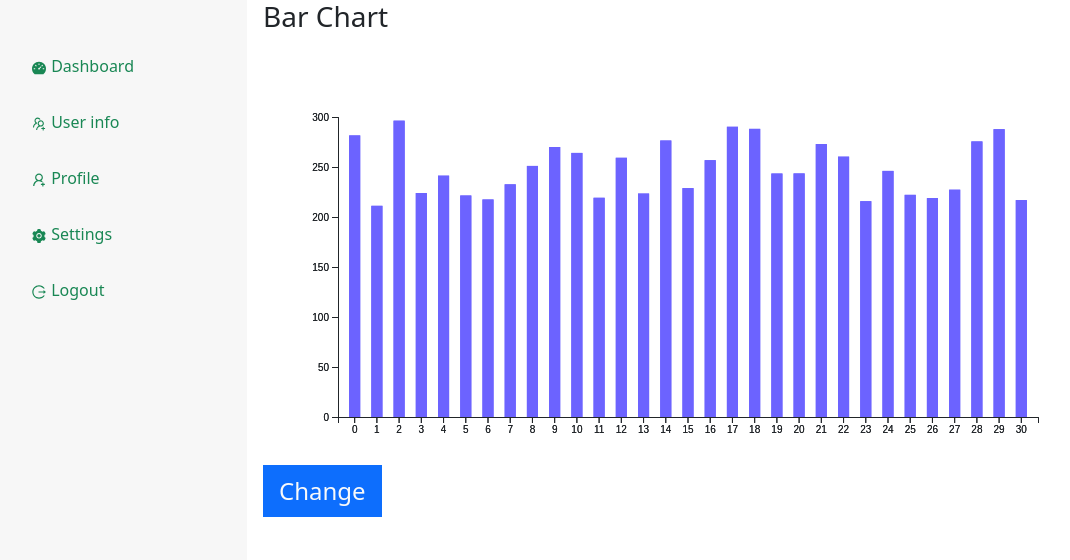
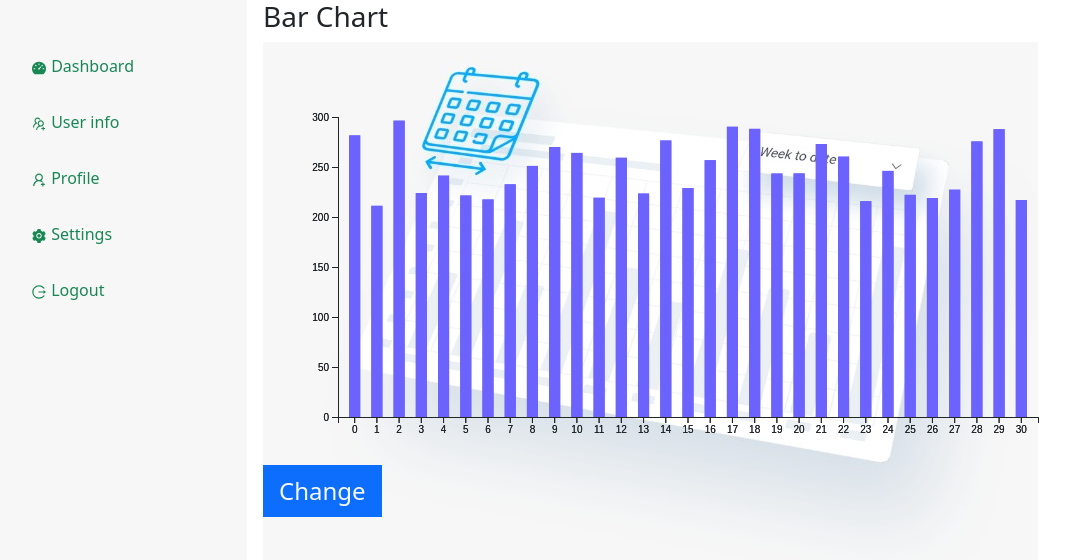
Before and after one commit to coderyeasin/daterange, a React (Create React App) app: page /dashboard in a window 1280 px wide. Shown: the top 560 px of the page, without its empty margins (9-1079 px from the left). Built offline with nearby package versions, Linux system fonts and the light colour scheme.

Commit message:
background add

```diff
--- a/package.json
+++ b/package.json
@@ -9,6 +9,7 @@
     "bootstrap": "^5.1.3",
     "d3": "^7.4.4",
     "firebase": "^9.8.1",
+    "node-sass": "^7.0.1",
     "react": "^18.1.0",
     "react-bootstrap": "^2.4.0",
     "react-dom": "^18.1.0",
--- a/src/components/Dashboard/BarChart/BarChart.js
+++ b/src/components/Dashboard/BarChart/BarChart.js
@@ -1,7 +1,6 @@
 import React, { useEffect, useRef, useState } from "react";
 import * as d3 from "d3";
-import image from "../../../images/feature_img.jpg";
-import '../../../styles/style.css'
+import '../../../sass/style.scss'
 
 const BarChart = () => {
   const barChart = useRef();
@@ -27,14 +26,9 @@ const BarChart = () => {
       .select(barChart.current)
       .attr("width", width)
       .attr("height", height)
-      // .append("image")
-      // .attr("xlink:href", ".jpg")
       .style("overflow", "visible")
       .style("margin-top", "75px")
       .style("margin-left", "75px")
-      .style("background-image", `${image}`);
-
-    //   .style("background", "gray");
 
     //setting the scaling
     const xScale = d3
@@ -72,8 +66,8 @@ const BarChart = () => {
   };
 
   return (
-    <div>
-      <svg className="chart_background" ref={barChart}></svg> <br />
+    <div className="chart_background">
+      <svg ref={barChart}></svg> <br />
       <button
         onClick={handleRandom}
         className="border-0 px-3 py-2 bg-primary text-light fs-4 text-capitalize my-5"
--- a/src/sass/style.scss
+++ b/src/sass/style.scss
@@ -1,4 +1,4 @@
 .chart_background{
-    background-color: bisque;
+    // background-color: bisque;
     background-image: url('../images/feature_img.jpg');
 }
```
Also changed, not shown: 1 other file (tests, documents, lock files or other folders).
